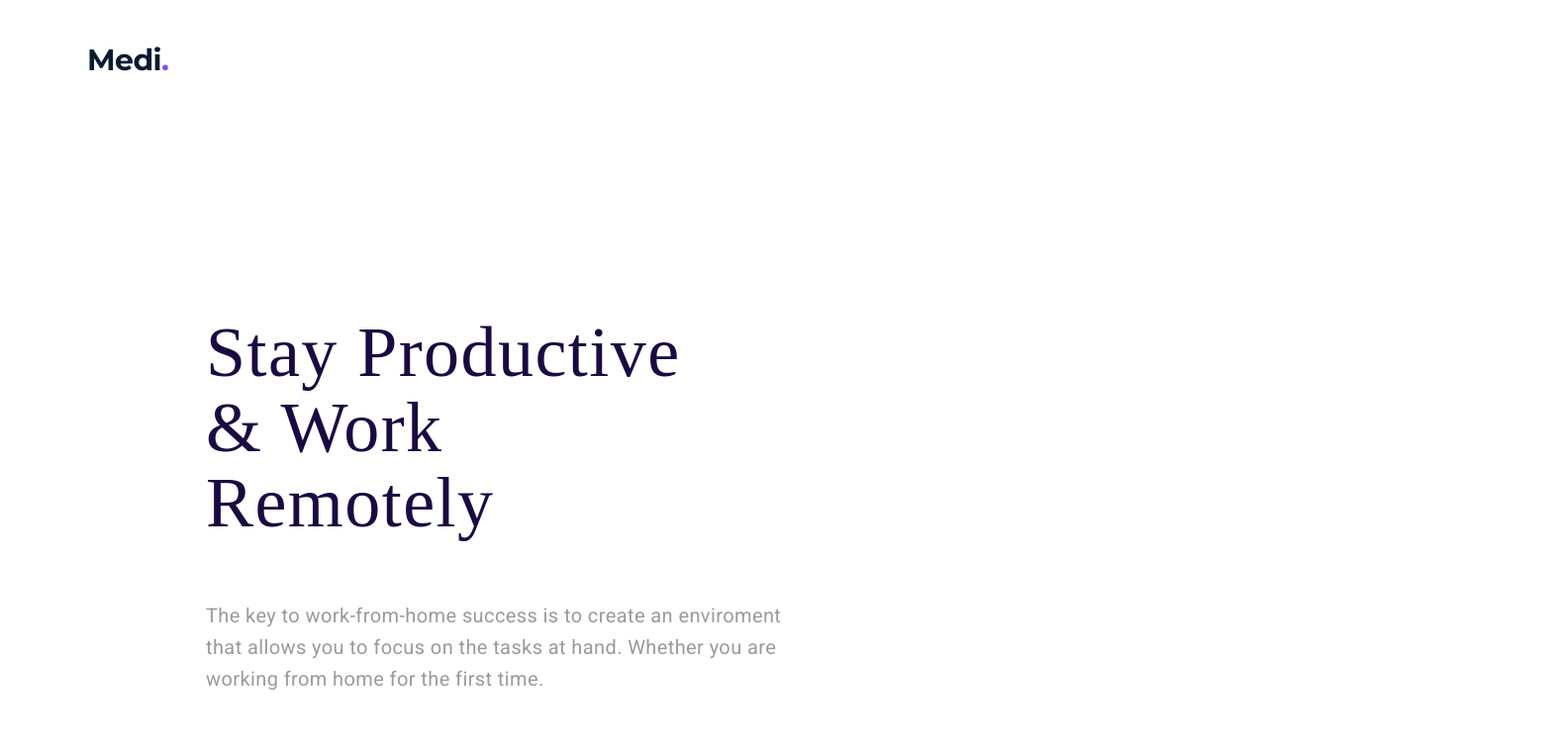
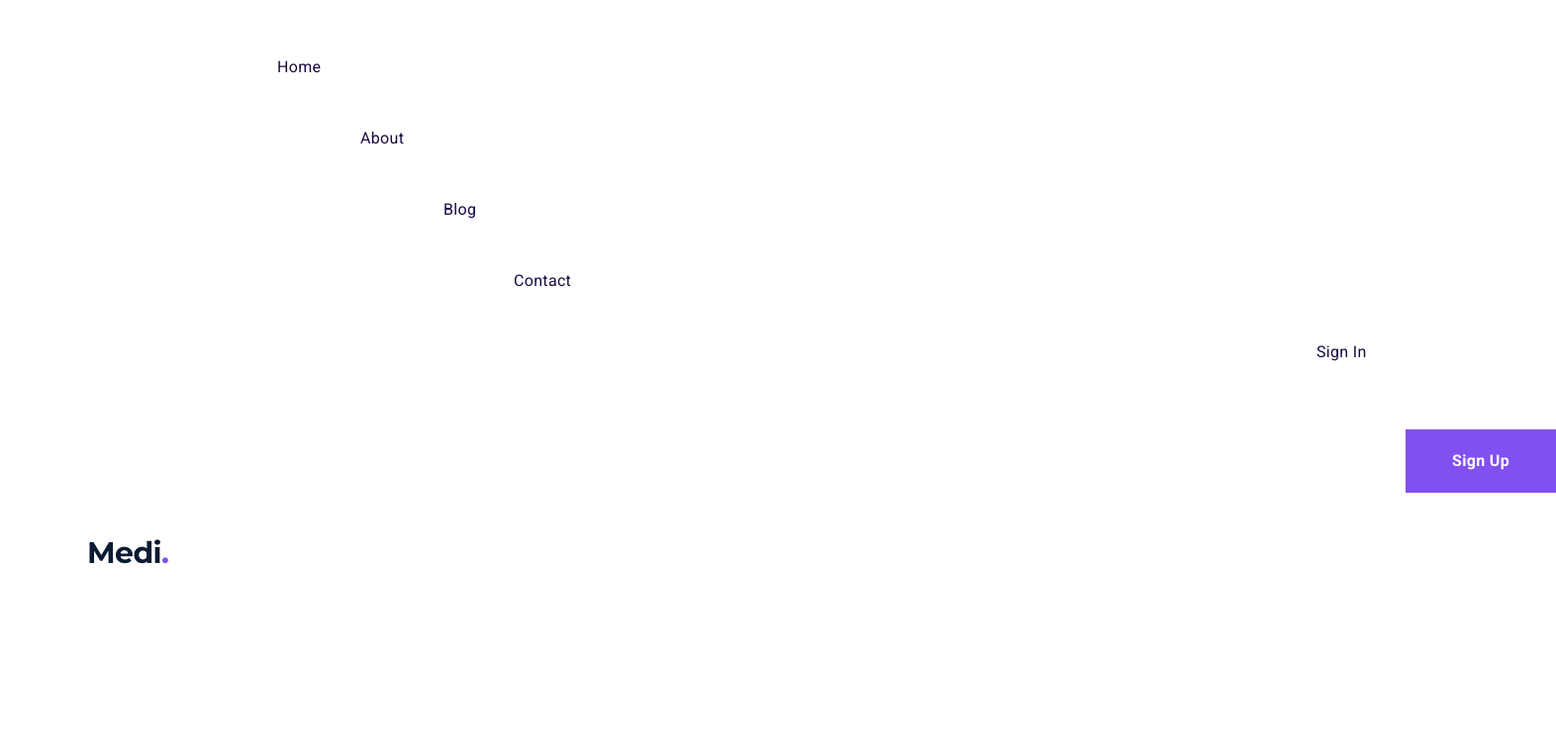
Before and after one commit to s-weberg/Figma, a plain HTML site: page index.html in a window 1280 px wide. Shown: the top 756 px of the page at 99% size, 1572 px wide, since content can reach past the window. Drawn offline with Linux system fonts and the light colour scheme; a web font is replaced by a local one.

Commit message:
FigmaUpdate

```diff
--- a/index.html
+++ b/index.html
@@ -7,6 +7,29 @@
     <title>Document</title>
 </head>
 <body>
+
+    <div>
+        <section>
+            <p class="menu-1">Home</p>
+            <p class="menu-2">About</p>
+            <p class="menu-3">Blog</p>
+            <p class="menu-4">Contact</p>
+            <p class="menu-5">Sign In</p>
+            <button class="btn-2">Sign Up</button>
+        </section>
+     </div>
+
+     <!--
+     <div>
+        <ul class="nav">
+            <li>Home</li>
+            <li>About Us</li>
+            <li>Our Clients</li>
+            <li>Contact Us</li>
+        </ul>
+     </div>
+     -->
+
     <header>
         <h3 class="logo">Medi<span class="logo-dot">.</span></h3>
     </header>
--- a/styles/index.css
+++ b/styles/index.css
@@ -15,12 +15,111 @@
     color: #824FF1;
 }
 
+
+section {
+    display: inline-block;
+}
+
+
+.menu-1 {
+    font-family: 'Roboto', sans-serif;
+    font-style: normal;
+    font-weight: normal;
+    font-size: 16px;
+    line-height: 24px;
+    letter-spacing: 0.02em;
+    color: #1B0A42;
+    margin-top: 48px;
+    margin-left: 272px;
+}
+
+.menu-2 {
+    font-family: 'Roboto', sans-serif;
+    font-style: normal;
+    font-weight: normal;
+    font-size: 16px;
+    line-height: 24px;
+    letter-spacing: 0.02em;
+    color: #1B0A42;
+    margin-top: 48px;
+    margin-left: 356px;
+}
+
+.menu-3 {
+    font-family: 'Roboto', sans-serif;
+    font-style: normal;
+    font-weight: normal;
+    font-size: 16px;
+    line-height: 24px;
+    letter-spacing: 0.02em;
+    color: #1B0A42;
+    margin-top: 48px;
+    margin-left: 440px;
+}
+
+.menu-4 {
+    font-family: 'Roboto', sans-serif;
+    font-style: normal;
+    font-weight: normal;
+    font-size: 16px;
+    line-height: 24px;
+    letter-spacing: 0.02em;
+    color: #1B0A42;
+    margin-top: 48px;
+    margin-left: 511px;
+}
+
+.menu-5 {
+    font-family: 'Roboto', sans-serif;
+    font-style: normal;
+    font-weight: normal;
+    font-size: 16px;
+    line-height: 24px;
+    letter-spacing: 0.02em;
+    color: #1B0A42;
+    margin-top: 48px;
+    margin-left: 1322px;
+}
+
+.btn-2 {
+    width: 152px;
+    height: 64px;
+    margin-top: 50px;
+    margin-left: 1412px;
+    background-color: #824FF1;
+    font-family: 'Roboto', sans-serif;
+    font-style: normal;
+    font-weight: bold;
+    font-size: 16px;
+    line-height: 32px;
+    letter-spacing: 0.02em;
+    border: none;
+    color: #FFFFFF;
+}
+
+
+
+    /*
+    .nav li {
+        display: inline-block;
+        font-family: 'Roboto', sans-serif;
+        font-style: normal;
+        font-weight: normal;
+        font-size: 16px;
+        line-height: 24px;
+        letter-spacing: 0.02em;
+        color: #1B0A42;
+        margin-top: 48px;
+        margin-left: 273px;
+    } */
+
+
 section {
     display: inline-block;
 }
 
 .main-title {
-    max-width: 495px;
+    max-width: 500px;
     width: 100%;
     margin-top: 203px;
     margin-left: 200px;
```
